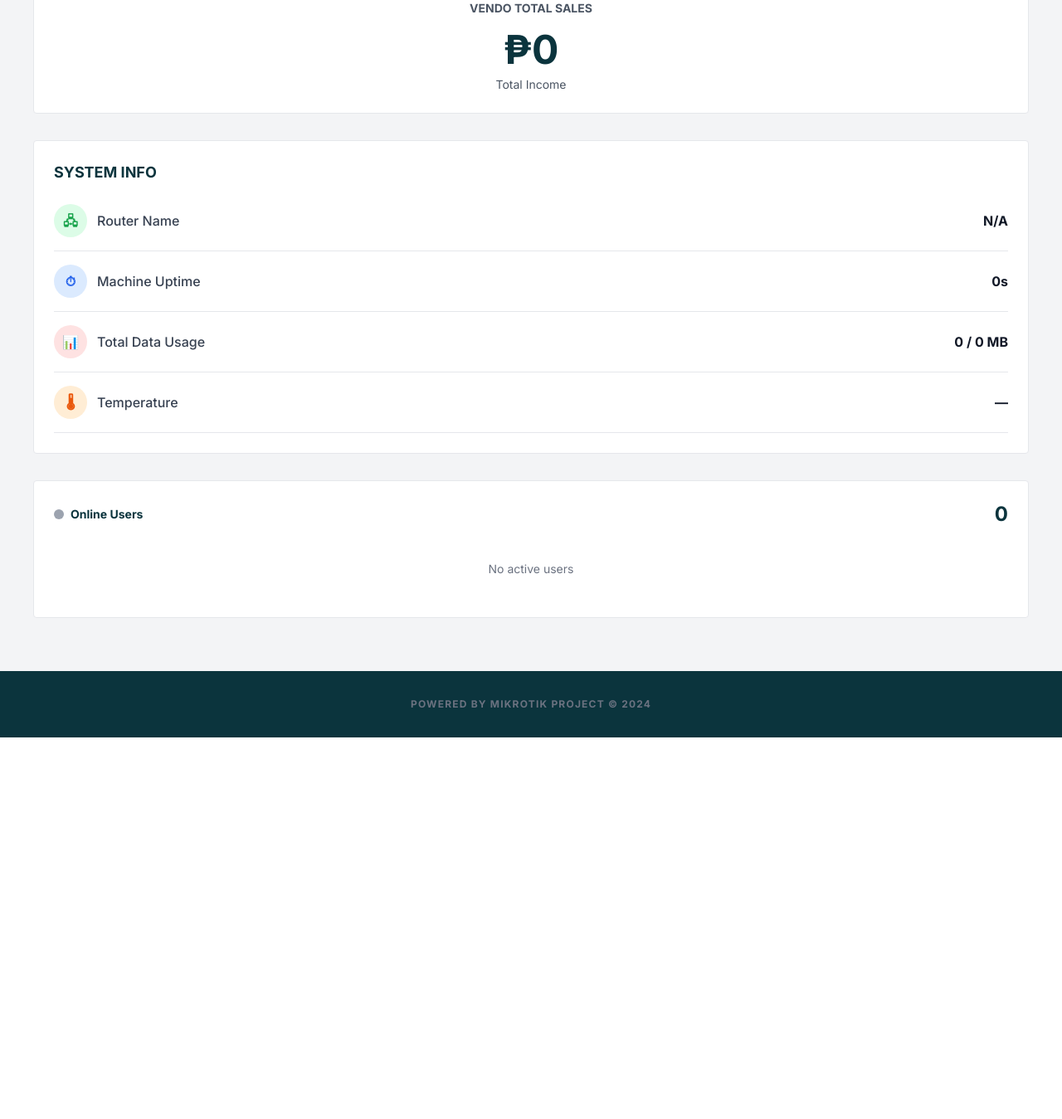
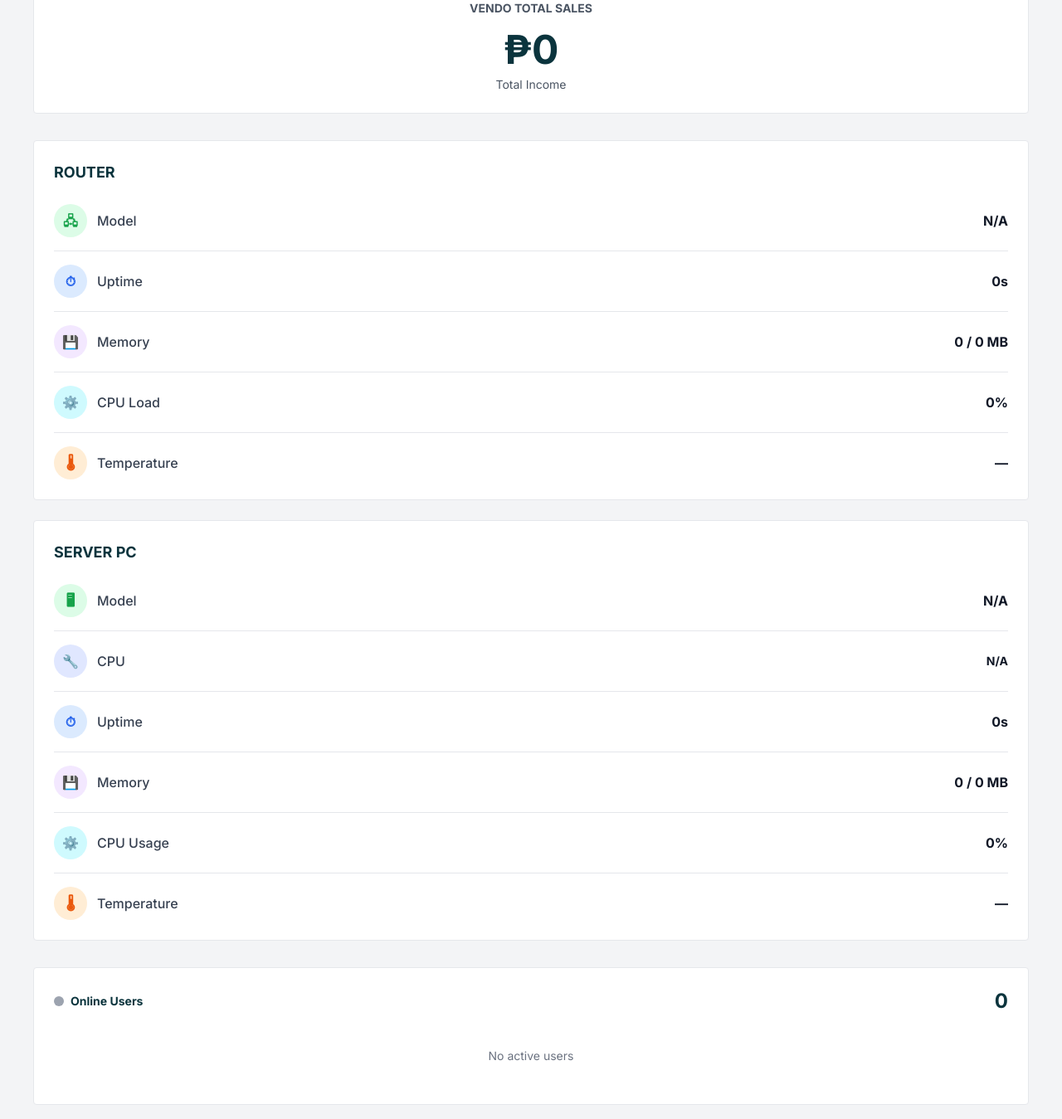
Before and after one commit to jsnb21/mikrotik-project, a Flask app: template app/admin/templates/dashboard.html in a window 1280 px wide. Shown: the part 781-2130 px from the top of the page at 83% size. Before the commit the page ends 1670 px from the top, so only its background shows below. Run offline with Flask 3, Linux system fonts and the light colour scheme; the template is opened without the code that fills it, so the values that code supplies are empty; some libraries are stand-ins or nearby versions.

Commit message:
Added Server PC Section in the Dashboard
- Added Server PC Details (Currently using Mock data)

```diff
--- a/app/admin/routes.py
+++ b/app/admin/routes.py
@@ -23,7 +23,8 @@ def dashboard():
         get_mikrotik_active_hotspot_users,
         get_mikrotik_interface_traffic,
         get_income_stats,
-        get_mikrotik_health
+        get_mikrotik_health,
+        get_server_stats
     )
 
     api_pool = get_mikrotik_api()
@@ -33,6 +34,7 @@ def dashboard():
         traffic = get_mikrotik_interface_traffic(api_pool=api_pool)
         health = get_mikrotik_health(api_pool)
         income_stats = get_income_stats()
+        server_stats = get_server_stats()
     finally:
         if api_pool:
             pass
@@ -71,6 +73,7 @@ def dashboard():
                            traffic=traffic,
                            income_stats=income_stats,
                            health=health,
+                           server_stats=server_stats,
                            connection_ok=connection_ok,
                            admins=admins,
                            current_user=current_user)
--- a/app/admin/templates/dashboard.html
+++ b/app/admin/templates/dashboard.html
@@ -71,45 +71,56 @@
             </div>
         </div>
 
-        <!-- System Info Grid -->
-        <div class="bg-white rounded border border-gray-200 p-6 mb-8">
-            <h2 class="text-lg font-bold text-[#0b343d] uppercase mb-6">System Info</h2>
+        <!-- Router Info -->
+        <div class="bg-white rounded border border-gray-200 p-6 mb-6">
+            <h2 class="text-lg font-bold text-[#0b343d] uppercase mb-6">Router</h2>
             <div class="space-y-4">
-                <!-- Router Name -->
+                <!-- Router Model -->
                 <div class="flex items-center justify-between pb-4 border-b border-gray-200">
                     <div class="flex items-center gap-3">
                         <div class="w-10 h-10 bg-green-100 rounded-full flex items-center justify-center">
                             <span class="text-green-600 font-bold">🖧</span>
                         </div>
-                        <span class="text-gray-700 font-medium">Router Name</span>
+                        <span class="text-gray-700 font-medium">Model</span>
                     </div>
                     <span class="text-gray-900 font-bold">{{ system_stats.board_name | default('N/A') }}</span>
                 </div>
 
-                <!-- Machine Uptime -->
+                <!-- Router Uptime -->
                 <div class="flex items-center justify-between pb-4 border-b border-gray-200">
                     <div class="flex items-center gap-3">
                         <div class="w-10 h-10 bg-blue-100 rounded-full flex items-center justify-center">
                             <span class="text-blue-600 font-bold">⏱</span>
                         </div>
-                        <span class="text-gray-700 font-medium">Machine Uptime</span>
+                        <span class="text-gray-700 font-medium">Uptime</span>
                     </div>
                     <span class="text-gray-900 font-bold">{{ system_stats.uptime | default('0s') }}</span>
                 </div>
 
-                <!-- Total Data Usage -->
+                <!-- Router Memory -->
                 <div class="flex items-center justify-between pb-4 border-b border-gray-200">
                     <div class="flex items-center gap-3">
-                        <div class="w-10 h-10 bg-red-100 rounded-full flex items-center justify-center">
-                            <span class="text-red-600 font-bold">📊</span>
+                        <div class="w-10 h-10 bg-purple-100 rounded-full flex items-center justify-center">
+                            <span class="text-purple-600 font-bold">💾</span>
                         </div>
-                        <span class="text-gray-700 font-medium">Total Data Usage</span>
+                        <span class="text-gray-700 font-medium">Memory</span>
                     </div>
                     <span class="text-gray-900 font-bold">{{ (system_stats.free_memory | default(0)) // 1048576 }} / {{ (system_stats.total_memory | default(0)) // 1048576 }} MB</span>
                 </div>
 
-                <!-- Temperature -->
+                <!-- Router CPU -->
                 <div class="flex items-center justify-between pb-4 border-b border-gray-200">
+                    <div class="flex items-center gap-3">
+                        <div class="w-10 h-10 bg-cyan-100 rounded-full flex items-center justify-center">
+                            <span class="text-cyan-600 font-bold">⚙️</span>
+                        </div>
+                        <span class="text-gray-700 font-medium">CPU Load</span>
+                    </div>
+                    <span class="text-gray-900 font-bold">{{ system_stats.cpu_load | default(0) }}%</span>
+                </div>
+
+                <!-- Router Temperature -->
+                <div class="flex items-center justify-between">
                     <div class="flex items-center gap-3">
                         <div class="w-10 h-10 bg-orange-100 rounded-full flex items-center justify-center">
                             <span class="text-orange-600 font-bold">🌡</span>
@@ -118,7 +129,78 @@
                     </div>
                     <span class="text-gray-900 font-bold">{{ health.temperature or '—' }}</span>
                 </div>
+            </div>
+        </div>
 
+        <!-- Server PC Info -->
+        <div class="bg-white rounded border border-gray-200 p-6 mb-8">
+            <h2 class="text-lg font-bold text-[#0b343d] uppercase mb-6">Server PC</h2>
+            <div class="space-y-4">
+                <!-- Server Model -->
+                <div class="flex items-center justify-between pb-4 border-b border-gray-200">
+                    <div class="flex items-center gap-3">
+                        <div class="w-10 h-10 bg-green-100 rounded-full flex items-center justify-center">
+                            <span class="text-green-600 font-bold">🖥</span>
+                        </div>
+                        <span class="text-gray-700 font-medium">Model</span>
+                    </div>
+                    <span class="text-gray-900 font-bold text-right">{{ server_stats.model | default('N/A') }}</span>
+                </div>
+
+                <!-- Server CPU -->
+                <div class="flex items-center justify-between pb-4 border-b border-gray-200">
+                    <div class="flex items-center gap-3">
+                        <div class="w-10 h-10 bg-indigo-100 rounded-full flex items-center justify-center">
+                            <span class="text-indigo-600 font-bold">🔧</span>
+                        </div>
+                        <span class="text-gray-700 font-medium">CPU</span>
+                    </div>
+                    <span class="text-gray-900 font-bold text-right text-sm">{{ server_stats.cpu_model | default('N/A') }}</span>
+                </div>
+
+                <!-- Server Uptime -->
+                <div class="flex items-center justify-between pb-4 border-b border-gray-200">
+                    <div class="flex items-center gap-3">
+                        <div class="w-10 h-10 bg-blue-100 rounded-full flex items-center justify-center">
+                            <span class="text-blue-600 font-bold">⏱</span>
+                        </div>
+                        <span class="text-gray-700 font-medium">Uptime</span>
+                    </div>
+                    <span class="text-gray-900 font-bold">{{ server_stats.uptime | default('0s') }}</span>
+                </div>
+
+                <!-- Server Memory -->
+                <div class="flex items-center justify-between pb-4 border-b border-gray-200">
+                    <div class="flex items-center gap-3">
+                        <div class="w-10 h-10 bg-purple-100 rounded-full flex items-center justify-center">
+                            <span class="text-purple-600 font-bold">💾</span>
+                        </div>
+                        <span class="text-gray-700 font-medium">Memory</span>
+                    </div>
+                    <span class="text-gray-900 font-bold">{{ server_stats.used_memory | default(0) }} / {{ server_stats.total_memory | default(0) }} MB</span>
+                </div>
+
+                <!-- Server CPU Usage -->
+                <div class="flex items-center justify-between pb-4 border-b border-gray-200">
+                    <div class="flex items-center gap-3">
+                        <div class="w-10 h-10 bg-cyan-100 rounded-full flex items-center justify-center">
+                            <span class="text-cyan-600 font-bold">⚙️</span>
+                        </div>
+                        <span class="text-gray-700 font-medium">CPU Usage</span>
+                    </div>
+                    <span class="text-gray-900 font-bold">{{ server_stats.cpu_usage | default(0) }}%</span>
+                </div>
+
+                <!-- Server Temperature -->
+                <div class="flex items-center justify-between">
+                    <div class="flex items-center gap-3">
+                        <div class="w-10 h-10 bg-orange-100 rounded-full flex items-center justify-center">
+                            <span class="text-orange-600 font-bold">🌡</span>
+                        </div>
+                        <span class="text-gray-700 font-medium">Temperature</span>
+                    </div>
+                    <span class="text-gray-900 font-bold">{{ server_stats.temperature | default('—') }}</span>
+                </div>
             </div>
         </div>
 
```
Also changed, not shown: app/utils.py (+20 -0 lines), instance/pisonet.db.
